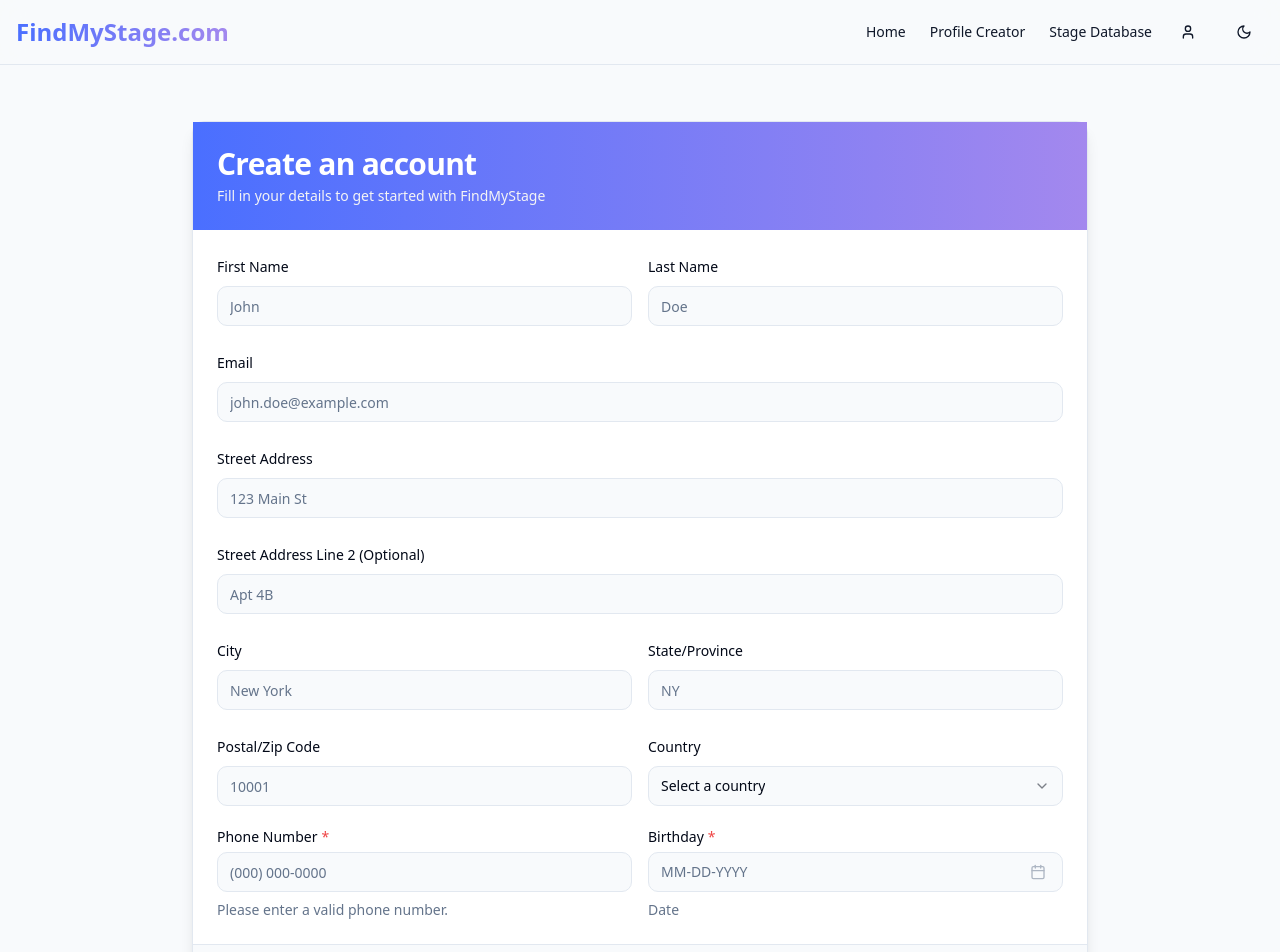
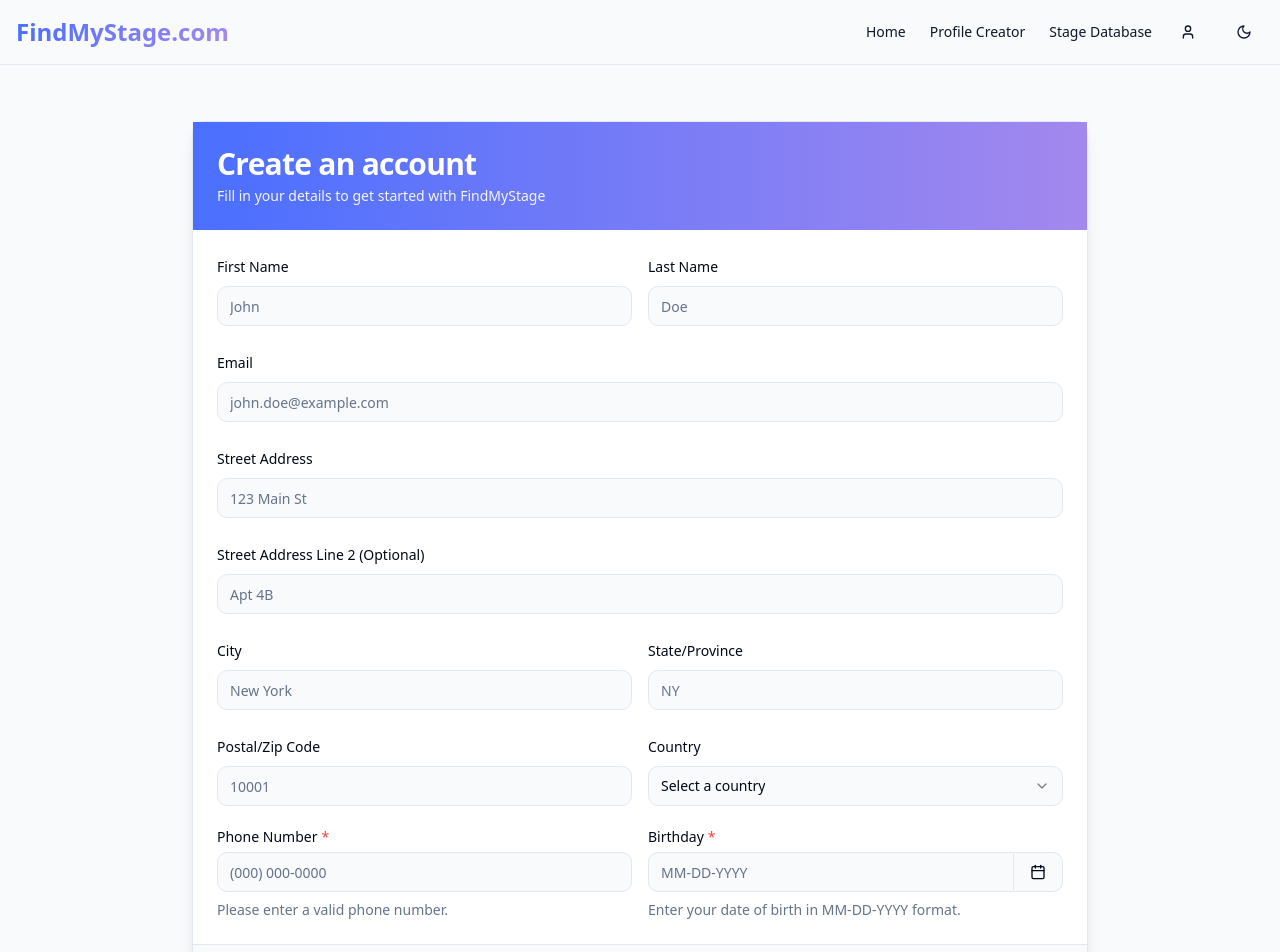
Before and after one commit to GoldenTiger720/profile-pulse-agent-97, a React (Vite) app: page /signup in a window 1280 px wide. Shown: the top 952 px of the page. Built offline with nearby package versions, Linux system fonts and the light colour scheme.

Commit message:
feat: Implement birthday input with calendar
- Added a calendar component for birthday input.
- Calendar is displayed on icon click.
- Calendar disappears and input field is filled on date selection.

```diff
--- a/src/pages/SignUp.tsx
+++ b/src/pages/SignUp.tsx
@@ -40,6 +40,7 @@ import { countries } from '@/lib/countries';
 import { useAuth } from '@/contexts/AuthContext';
 
 const phoneRegex = /^\(\d{3}\) \d{3}-\d{4}$/;
+const dateRegex = /^(0[1-9]|1[0-2])-(0[1-9]|[12][0-9]|3[01])-\d{4}$/;
 
 const formSchema = z.object({
   firstName: z.string().min(2, { message: 'First name must be at least 2 characters.' }),
@@ -60,6 +61,7 @@ type FormValues = z.infer<typeof formSchema>;
 const SignUp: React.FC = () => {
   const navigate = useNavigate();
   const { signup } = useAuth();
+  const [birthdayInputValue, setBirthdayInputValue] = React.useState("");
 
   const form = useForm<FormValues>({
     resolver: zodResolver(formSchema),
@@ -103,6 +105,28 @@ const SignUp: React.FC = () => {
       // Handle errors
       toast.error('Failed to create account. Please try again.');
       console.error('Signup error:', error);
+    }
+  };
+
+  // Handle direct input for birthday field
+  const handleBirthdayInput = (e: React.ChangeEvent<HTMLInputElement>) => {
+    const inputValue = e.target.value;
+    setBirthdayInputValue(inputValue);
+
+    // Only update the form value if the input matches MM-DD-YYYY format
+    if (dateRegex.test(inputValue)) {
+      const [month, day, year] = inputValue.split('-').map(Number);
+      // Month is 0-based in JavaScript Date
+      const date = new Date(year, month - 1, day);
+      form.setValue('birthday', date, { shouldValidate: true });
+    }
+  };
+
+  // Update the input field when a date is selected from the calendar
+  const handleCalendarSelect = (date: Date | undefined) => {
+    if (date) {
+      form.setValue('birthday', date, { shouldValidate: true });
+      setBirthdayInputValue(format(date, "MM-dd-yyyy"));
     }
   };
 
@@ -303,30 +327,31 @@ const SignUp: React.FC = () => {
                       <FormLabel className="flex">
                         Birthday <span className="text-red-500 ml-1">*</span>
                       </FormLabel>
+                      <div className="flex">
+                        <Input
+                          placeholder="MM-DD-YYYY"
+                          value={birthdayInputValue}
+                          onChange={handleBirthdayInput}
+                          className="flex-1 rounded-r-none"
+                        />
                         <Popover>
                           <PopoverTrigger asChild>
-                          <FormControl>
                             <Button
                               variant="outline"
-                              className={cn(
-                                "w-full pl-3 text-left font-normal flex justify-between items-center",
-                                !field.value && "text-muted-foreground"
-                              )}
+                              className="rounded-l-none border-l-0"
                             >
-                              {field.value ? (
-                                format(field.value, "MM-dd-yyyy")
-                              ) : (
-                                <span>MM-DD-YYYY</span>
-                              )}
-                              <CalendarIcon className="h-4 w-4 opacity-50" />
+                              <CalendarIcon className="h-4 w-4" />
                             </Button>
-                          </FormControl>
                           </PopoverTrigger>
-                        <PopoverContent className="w-auto p-0" align="start">
+                          <PopoverContent className="w-auto p-0" align="end">
                             <Calendar
                               mode="single"
                               selected={field.value}
-                            onSelect={field.onChange}
+                              onSelect={(date) => {
+                                handleCalendarSelect(date);
+                                // Auto-close the popover
+                                document.body.click();
+                              }}
                               disabled={(date) =>
                                 date > new Date() || date < new Date("1900-01-01")
                               }
@@ -335,8 +360,9 @@ const SignUp: React.FC = () => {
                             />
                           </PopoverContent>
                         </Popover>
+                      </div>
                       <FormDescription className="text-sm text-muted-foreground">
-                        Date
+                        Enter your date of birth in MM-DD-YYYY format.
                       </FormDescription>
                       <FormMessage />
                     </FormItem>
```
Lines whose indentation alone changed are shown as unchanged.
